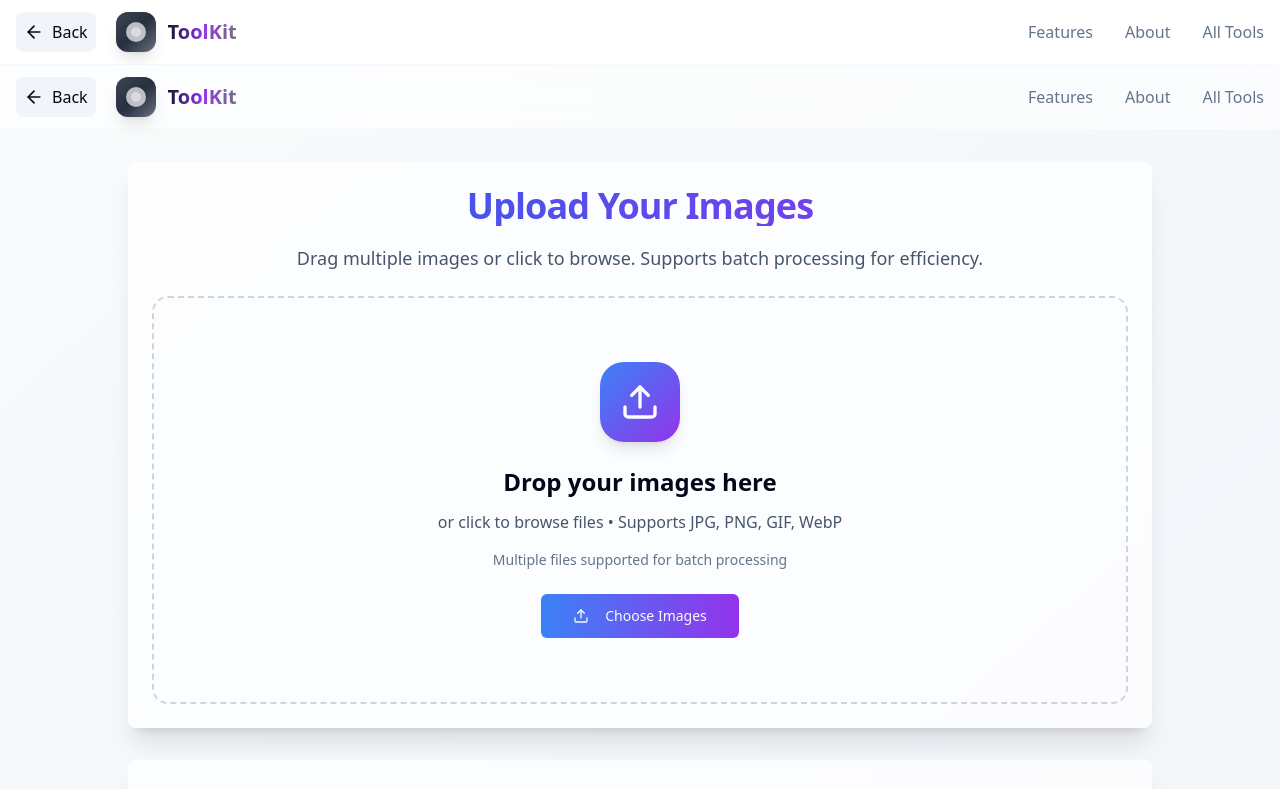
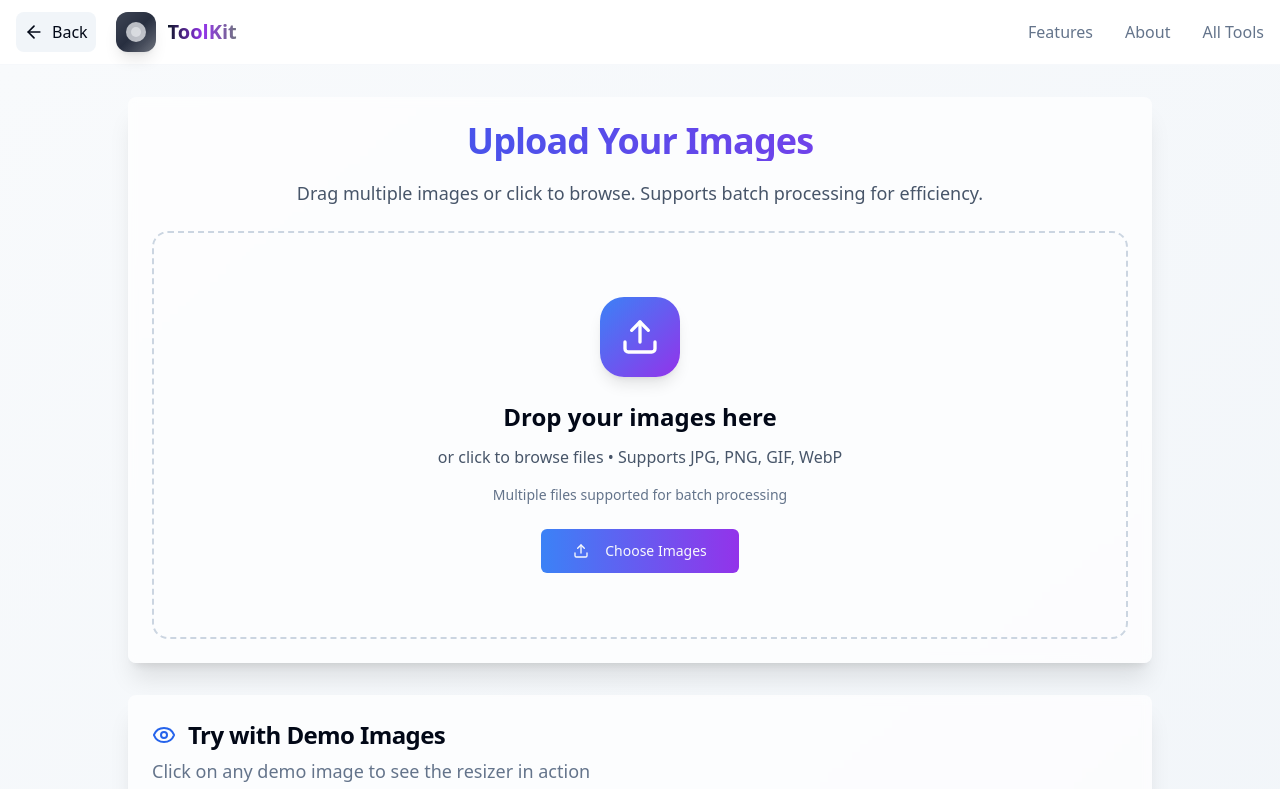
Before and after one commit to mahfuz4223/Ztooly, a React (Vite) app: page /image-resizer in a window 1280 px wide. Shown: the top 789 px of the page. Built offline with nearby package versions, Linux system fonts and the light colour scheme.

Commit message:
Fix: Ensure only one global nav bar
Removed duplicate `SiteNav` component from `/image-resizer` to prevent the global navigation bar from rendering twice.

```diff
--- a/src/pages/ImageResizer.tsx
+++ b/src/pages/ImageResizer.tsx
@@ -37,7 +37,7 @@ import {
   Layers
 } from "lucide-react";
 import { Link } from "react-router-dom";
-import SiteNav from "@/components/SiteNav";
+// REMOVED: import SiteNav from "@/components/SiteNav";
 
 interface ImageFile extends File {
   id: string;
@@ -360,7 +360,6 @@ const ImageResizer = () => {
 
   return (
     <div className="min-h-screen bg-gradient-to-br from-slate-50 to-slate-100 dark:from-slate-900 dark:to-slate-800">
-      <SiteNav />
       <div className="container mx-auto px-4 py-8">
         {imageFiles.length === 0 ? (
           <div className="max-w-5xl mx-auto">
```
